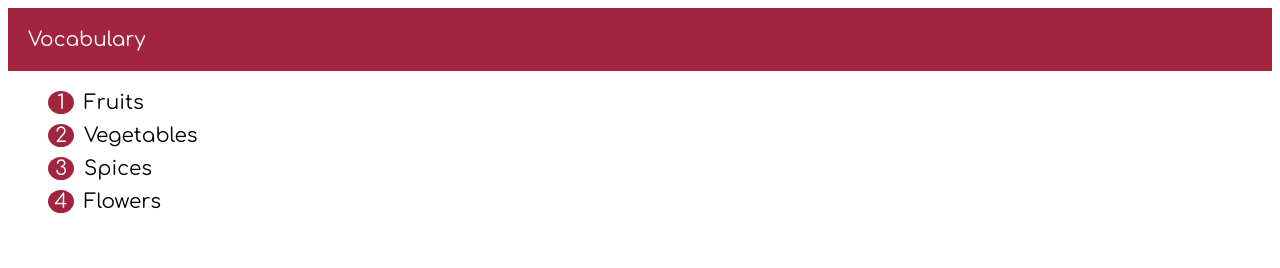
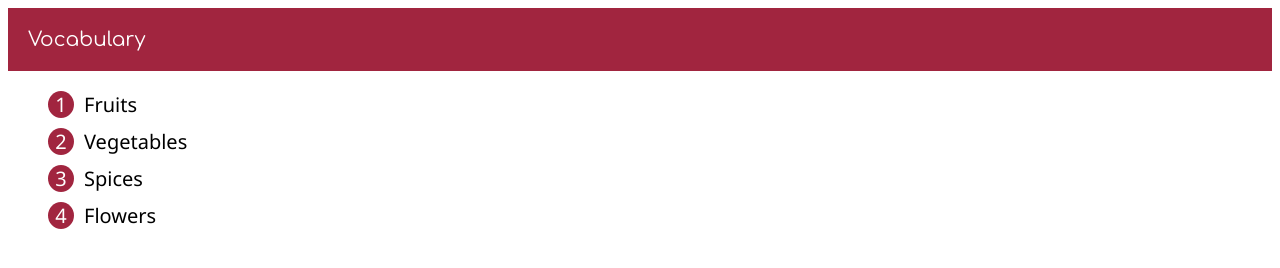
Before and after one commit to siddharthjkamra/vocab, a plain HTML site: page index.html in a window 1280 px wide. Drawn offline with Linux system fonts and the light colour scheme.

Commit message:
Update dictionary.css

```diff
--- a/dictionary.css
+++ b/dictionary.css
@@ -1,4 +1,4 @@
-@import url('https://fonts.googleapis.com/css2?family=Comfortaa&display=swap');
+@import url('https://fonts.googleapis.com/css2?family=Noto+Sans&display=swap');
 
 
-ol.circle { font-family: 'Comfortaa', cursive; list-style: none; counter-reset: item; } ol.circle > li{ counter-increment: item; margin-bottom: 10px; font-size: 20px;} ol.circle > li:before { margin-right: 10px; content: counter(item); background: #a1253f; border-radius: 100%; color: white; width: 1.3em; text-align: center; display: inline-block; }
+ol.circle {font-family: 'Noto Sans', sans-serif; list-style: none; counter-reset: item; } ol.circle > li{ counter-increment: item; margin-bottom: 10px; font-size: 20px;} ol.circle > li:before { margin-right: 10px; content: counter(item); background: #a1253f; border-radius: 100%; color: white; width: 1.3em; text-align: center; display: inline-block; }
```
